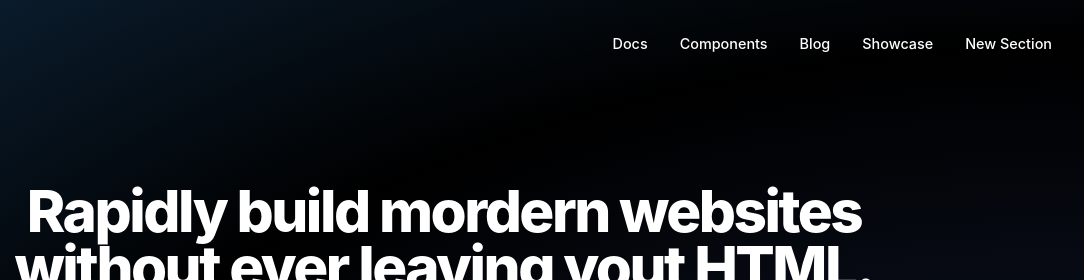
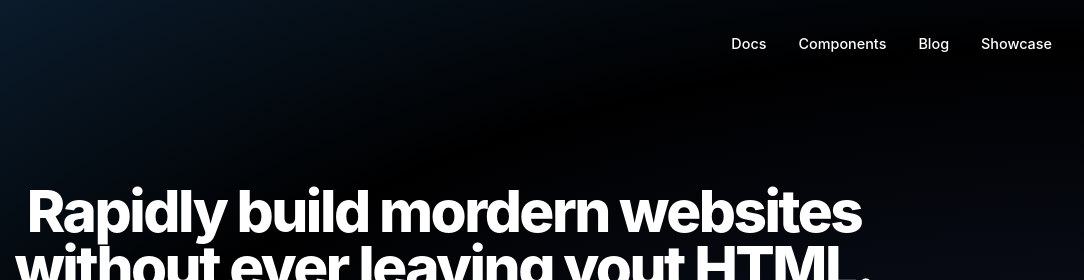
Before and after one commit to Sysinfocus/TailwindLike, a plain HTML site: page tailwindcss.html in a window 1280 px wide. Shown: the top 280 px of the page, 196-1280 px from the left. Drawn offline with Linux system fonts and the light colour scheme.

Commit message:
Update tailwindcss.html

```diff
--- a/tailwindcss.html
+++ b/tailwindcss.html
@@ -19,7 +19,6 @@
                 <a copyfrom="a" href="#">Components</a>
                 <a copyfrom="a" href="#">Blog</a>
                 <a copyfrom="a" href="#">Showcase</a>
-                <a copyfrom="a" href="#">New Section</a>
             </div>
         </header>
         <main>
```
